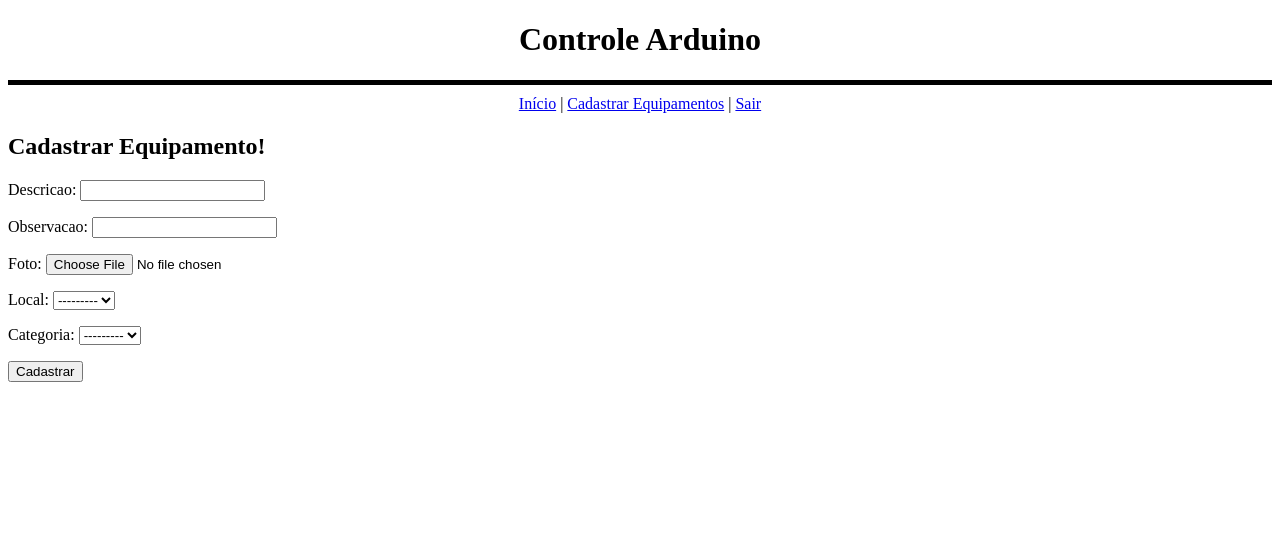
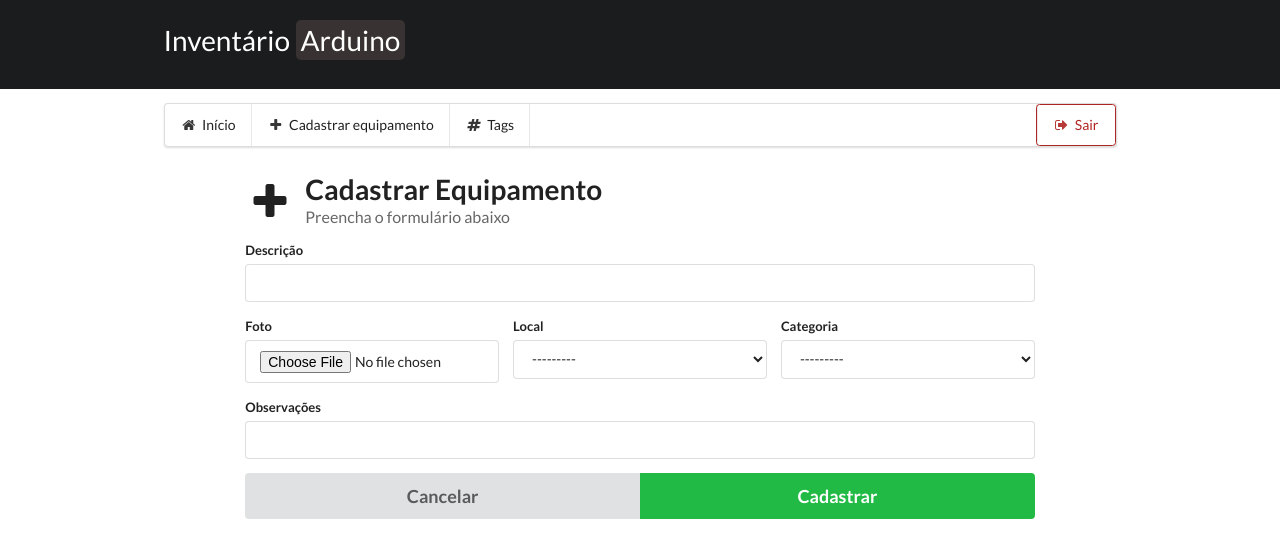
Before and after one commit to felipeflamarion/controle-arduino, a Django app: page /equipamento/cadastrar/ in a window 1280 px wide. Shown: the top 558 px of the page. Run offline with Django 3.2, Linux system fonts and the light colour scheme; data that the repository does not hold is empty.

Commit message:
Layout painel e cad equipamento

```diff
--- a/arduino/static/css/barra_superior.css
+++ b/arduino/static/css/barra_superior.css
@@ -33,3 +33,7 @@
     border-left-color: #8e0000;
     -webkit-transition: 500ms;
 }
+
+.barra_superior .menu a{
+    color: red!important;
+}
--- /dev/null
+++ b/arduino/static/css/extra.css
@@ -0,0 +1,13 @@
+.item.logout{
+    border: 1px solid #af2523;
+    border-radius: 0.25em;
+    color: #af2523!important;
+}
+
+.item.logout:hover{
+    background-color: #fffcfc!important;
+}
+
+.card .image img{
+
+}
--- a/arduino/templates/__base_painel__.html
+++ b/arduino/templates/__base_painel__.html
@@ -3,17 +3,55 @@
 <head>
     <meta charset="UTF-8">
     <title>Controle Arduino - {% block title %}{% endblock %}</title>
+
+    {% include '__head__.html' %}
+
     {% block extreahead %}{% endblock %}
 </head>
+
 <body>
-    <div style="width: 100%; border-bottom: 5px solid #000; text-align: center; ">
-        <h1>Controle Arduino</h1>
+<div class="ui centered grid">
+
+    <div class="black row">
+        <div class="twelve wide left aligned barra_superior column">
+            <article class="logo">
+                Inventário <mark>Arduino</mark>
+            </article>
+        </div>
     </div>
-    <div style="width: 100%; text-align: center; margin-top: 10px; ">
-        <a href="{% url 'painel' %}">Início</a> |
-        <a href="{% url 'cadastro_equipamento' %}">Cadastrar Equipamentos</a> |
-        <a href="{% url 'logout' %}">Sair</a>
+
+    <div class="row">
+        <div class="twelve wide column">
+            <div class="ui menu">
+                <a href="{% url 'painel' %}" class="item">
+                    <i class="home icon"></i>
+                    Início
+                </a>
+                <a href="{% url 'cadastro_equipamento' %}" class="item">
+                    <i class="plus icon"></i>
+                    Cadastrar equipamento
+                </a>
+
+                <a href="#" class="item">
+                    <i class="hashtag icon"></i>
+                    Tags
+                </a>
+
+                <div class="right floated menu">
+                    <a href="{% url 'logout' %}" class="logout item">
+                        <i class="sign out icon"></i>
+                        Sair
+                    </a>
+                </div>
+            </div>
+        </div>
     </div>
-    {% block content %}{% endblock %}
+
+    <div class="row">
+        {% block content %}{% endblock %}
+    </div>
+</div>
+
+
 </body>
 </html>
--- a/arduino/templates/__head__.html
+++ b/arduino/templates/__head__.html
@@ -1,5 +1,5 @@
 {% load static %}
 <link type="text/css" rel="stylesheet" href="{% static 'semantic/semantic.css' %}">
 
-<link type="text/css" rel="stylesheet" href="{% static 'css/theme.css' %}">
 <link type="text/css" rel="stylesheet" href="{% static 'css/barra_superior.css' %}">
+<link type="text/css" rel="stylesheet" href="{% static 'css/extra.css' %}">
--- a/arduino/templates/cadastro_equipamento.html
+++ b/arduino/templates/cadastro_equipamento.html
@@ -5,11 +5,57 @@
 {% block content %}
 
 {% if equipamento_form %}
-    <h2>Cadastrar Equipamento!</h2>
+<div class="ten wide column">
+    <h1 class="ui header">
+        <i class="plus icon"></i>
+        <div class="content">
+            Cadastrar Equipamento
+            <div class="sub header">
+                Preencha o formulário abaixo
+            </div>
+        </div>
+    </h1>
 
-    <form method="POST" action="{% url 'cadastro_equipamento' %}" enctype="multipart/form-data" >{% csrf_token %}
-        {{ equipamento_form.as_p }}
-        <input type="submit" value="Cadastrar" />
+    <form method="POST" action="{% url 'cadastro_equipamento' %}" enctype="multipart/form-data" class="ui form">{% csrf_token %}
+        <div class="field">
+            <label>Descrição</label>
+            <div class="ui input">
+                {{ equipamento_form.descricao }}
+            </div>
+        </div>
+
+        <div class="three fields">
+            <div class="field">
+                <label>Foto</label>
+                {{ equipamento_form.foto }}
+            </div>
+
+            <div class="field">
+                <label>Local</label>
+                {{ equipamento_form.local }}
+            </div>
+
+            <div class="field">
+                <label>Categoria</label>
+                {{ equipamento_form.categoria }}
+            </div>
+        </div>
+
+        <div class="field">
+            <label>Observações</label>
+            <div class="ui input">
+                {{ equipamento_form.observacao }}
+            </div>
+        </div>
+
+        <div class="ui two big buttons">
+            <a href="#" class="ui button">
+                Cancelar
+            </a>
+            <input type="submit" class="ui green button" value="Cadastrar">
+        </div>
     </form>
+
 {% endif %}
+</div>
 {% endblock %}
--- a/arduino/views/painel.py
+++ b/arduino/views/painel.py
@@ -9,5 +9,5 @@ class PainelView(View):
 
     def get(self, request):
         context_dict = {
-            'equipamentos_recentemente_cadastrados': EquipamentoModel.objects.order_by('-data_registro', '-id')[:6]}
+            'equipamentos_recentemente_cadastrados': EquipamentoModel.objects.order_by('-data_registro', '-id')[:10]}
         return render(request, self.template, context_dict)
```
Also changed, not shown: arduino/static/css/theme.css (deleted, +0 -9 lines), arduino/templates/painel.html (+21 -14 lines).
